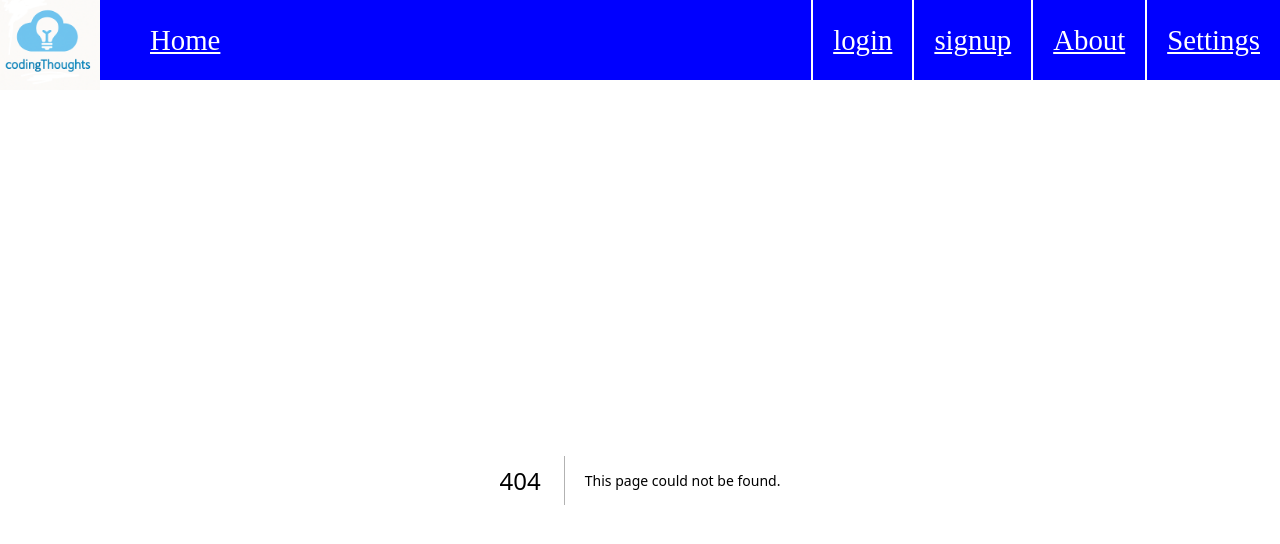
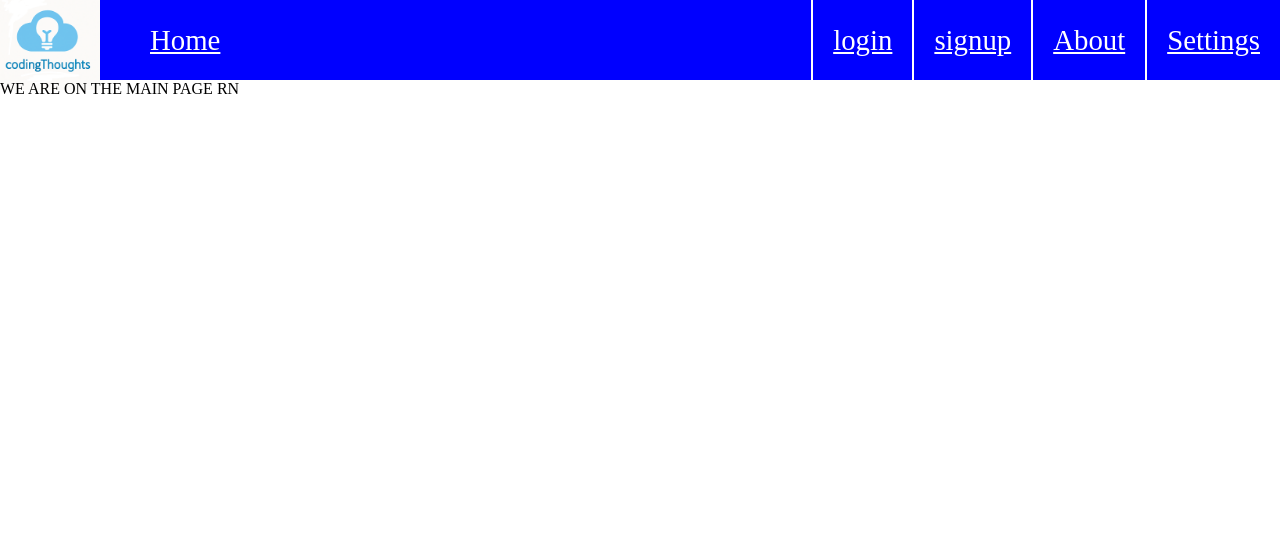
Before and after one commit to DavidSietko/codingThoughts, a Next.js app in the folder codingthoughts/: page /main in a window 1280 px wide. Before the commit this address had no page. Shown: the top 544 px of the page. Built offline with nearby package versions, Linux system fonts and the light colour scheme.

Commit message:
added logic to route user to main page upon successful login

```diff
--- /dev/null
+++ b/codingthoughts/src/app/main/page.tsx
@@ -0,0 +1,7 @@
+export default function Home() {
+    return(
+        <div>
+            <span>WE ARE ON THE MAIN PAGE RN</span>
+        </div>
+    );
+}
--- a/codingthoughts/src/components/form/LoginForm.tsx
+++ b/codingthoughts/src/components/form/LoginForm.tsx
@@ -1,7 +1,7 @@
 import { useState } from "react";
 import styles from "./LoginForm.module.css";
 import PasswordEntry from "./PasswordEntry";
-import { Router, useRouter } from "next/router";
+import { useRouter } from "next/navigation";
 import { handleLogin } from "@/app/lib/auth";
 import ErrorMessage from "./ErrorMessage";
 
@@ -12,6 +12,9 @@ export default function LoginForm() {
     const [password, setPassword] = useState<string>("");
     const [errorMessage, setErrorMessage] = useState<string>("");
 
+    // Create a router to re-route user to main page after login
+    const router = useRouter();
+
     const loginUser = async (e: React.FormEvent) => {
         e.preventDefault();
         if(!email || !password) {
@@ -20,6 +23,7 @@ export default function LoginForm() {
         else {
             try {
                 const data = await handleLogin(email, password);
+                router.push("/main");
             } catch (error: any) {
                 // Show user-friendly error
                 setErrorMessage(error.message);
```
